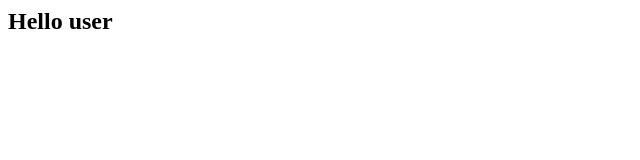
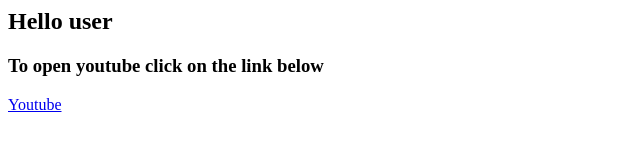
Before and after one commit to immanishasingh/html, a plain HTML site: page index.html in a window 1280 px wide. Shown: the whole page, without its empty margins (0-640 px from the left). Drawn offline with Linux system fonts and the light colour scheme.

Commit message:
changes made

```diff
--- a/index.html
+++ b/index.html
@@ -6,5 +6,7 @@
     </head>
     <body>
         <h2>Hello user</h2>
+        <h3>To open youtube click on the link below</h3>
+        <a href="youtube.com">Youtube</a>
     </body>
 </html>
```
